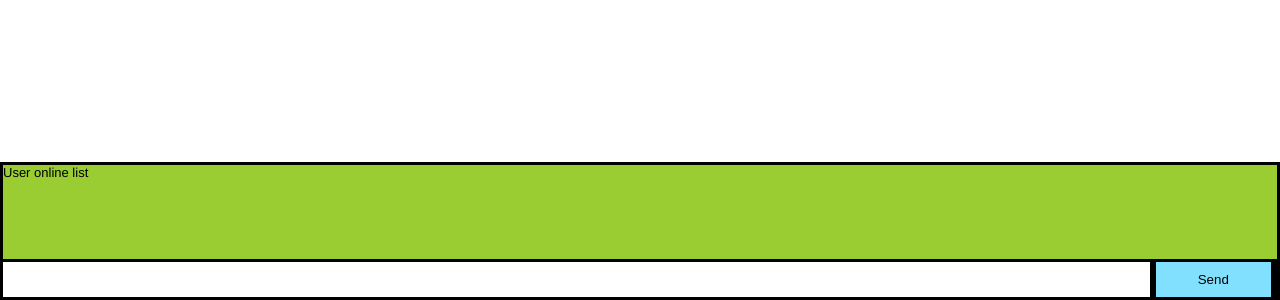
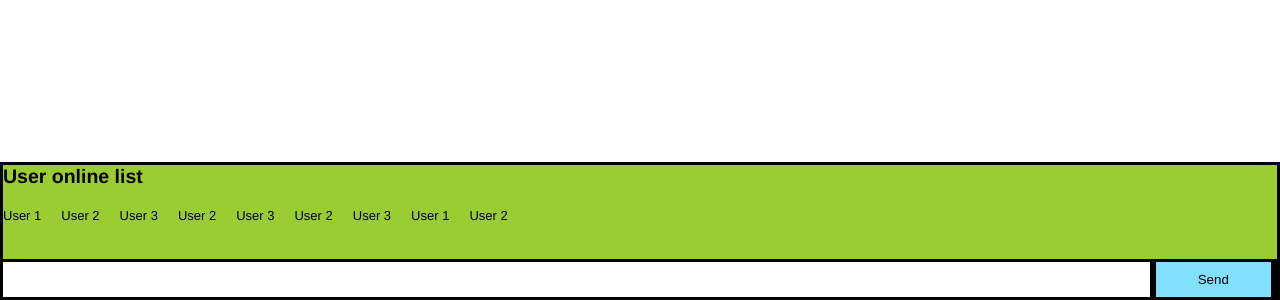
Before and after one commit to quangnd/chat-app, a website: page public/index.html in a window 1280 px wide. Shown: the part 500-800 px from the top of the page. Drawn offline with nearby package versions, Linux system fonts and the light colour scheme; no server answers.

Commit message:
Update interface

```diff
--- a/index.js
+++ b/index.js
@@ -1,9 +1,9 @@
 var express = require('express')
+var app = express();
 var server = require('http').createServer(app);
 var io = require('socket.io')(server);
 
 var port = process.env.PORT || 3000;
-var app = express();
 
 app.use(express.static('public'));
 
--- a/public/index.html
+++ b/public/index.html
@@ -12,7 +12,20 @@
     </form>
 
     <div id="userOnline">
-      User online list
+       <h2>User online list</h2>
+
+      <ul id="userOnlineList">
+        <li>User 1</li>
+         <li>User 2</li>
+          <li>User 3</li>
+          <li>User 2</li>
+          <li>User 3</li>
+          <li>User 2</li>
+          <li>User 3</li>
+          <li>User 1</li>
+         <li>User 2</li>
+
+      <ul>
     </div>
 
     <script src="/socket.io/socket.io.js"></script>
--- a/public/styles.css
+++ b/public/styles.css
@@ -44,3 +44,15 @@
      width: 100%;
      border: 3px solid;
  }
+
+ #userOnlineList {
+     display: -webkit-box;
+    list-style: none;
+    overflow: auto;
+    margin-top: 20px;
+ }
+
+  #userOnlineList li {
+      padding-right: 20px;
+      white-space: nowrap;
+  }
```
